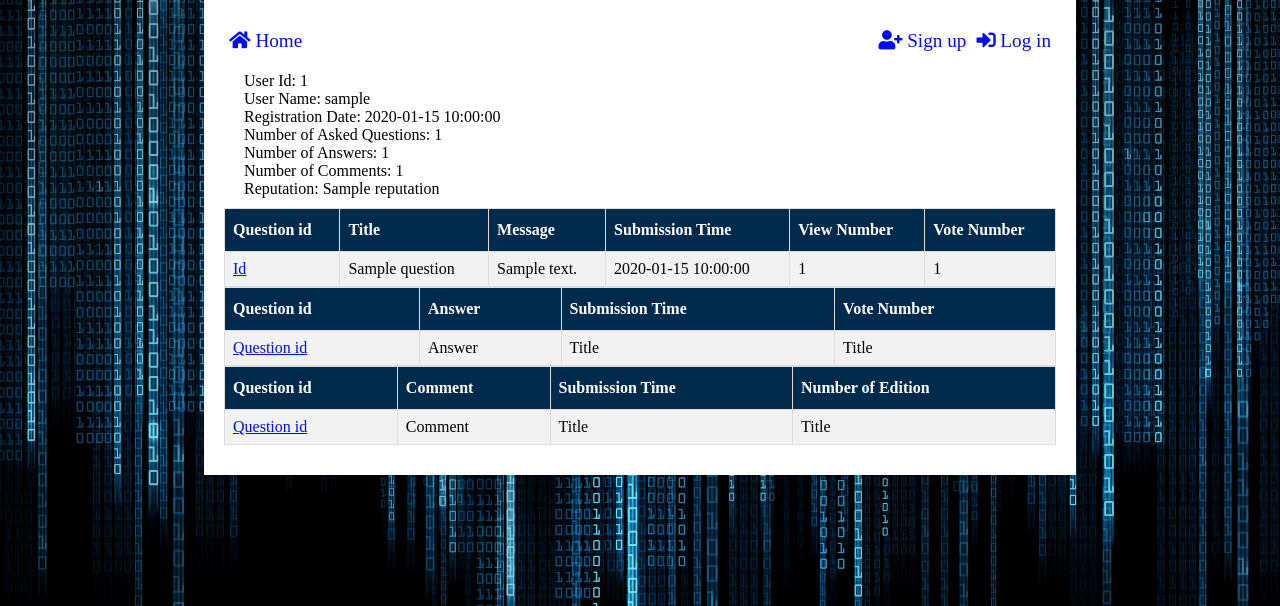
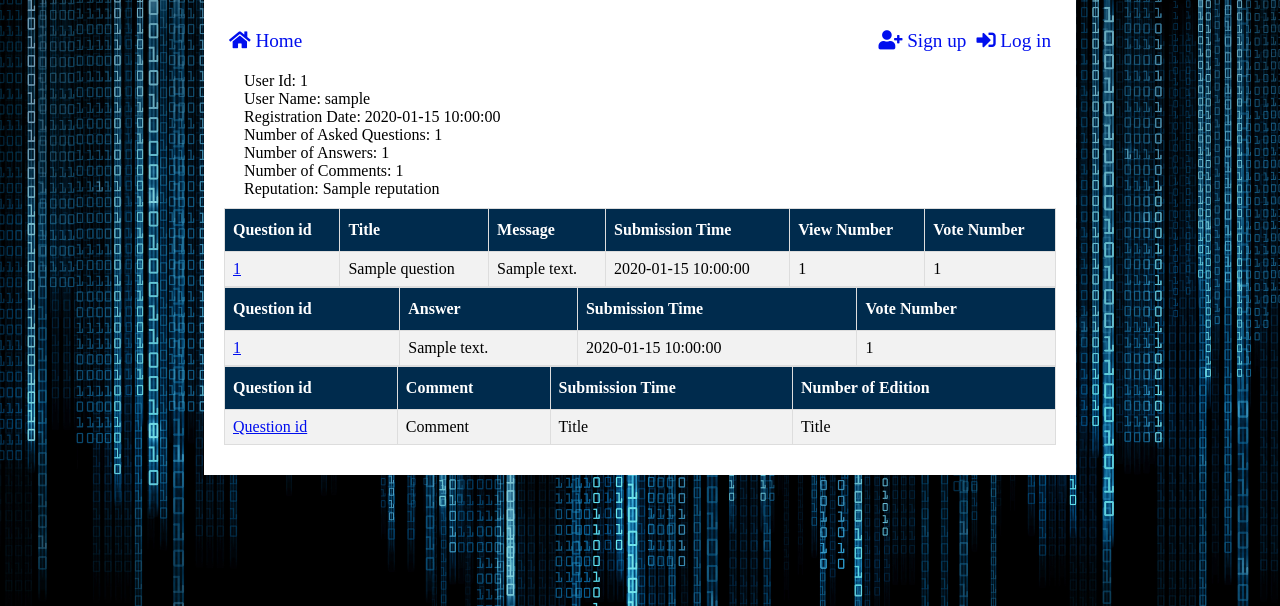
Before and after one commit to zsofiam/ask-mate-3-python, a Flask app: template templates/user_profile.html in a window 1280 px wide. Shown: the top 606 px of the page. Run offline with Flask 2, Linux system fonts and the light colour scheme; the template is opened without the code that fills it: most values are stand-ins (such as "Sample title", 1, 10 or a date in 2020).

Commit message:
show answers in table in user profile

```diff
--- a/server.py
+++ b/server.py
@@ -317,8 +317,9 @@ def users_table():
 def user_profile(user_id):
     userdata = data_manager.get_user_by_id(user_id)
     questions = data_manager.get_user_question(user_id)
+    answers = data_manager.get_user_answer(user_id)
     return render_template('user_profile.html', userdata=userdata,
-                           questions=questions)
+                           questions=questions, answers=answers)
 
 
 if __name__ == "__main__":
--- a/templates/user_profile.html
+++ b/templates/user_profile.html
@@ -40,7 +40,7 @@
         </tr>
         {% for question in questions %}
         <tr>
-            <td><a href="/question/{{ question['id'] }}">Id</a></td>
+            <td><a href="/question/{{ question['id'] }}">{{ question['id'] }}</a></td>
             <td>{{ question['title'] }}</td>
             <td>{{ question['message'] }}</td>
             <td>{{ question['submission_time'] }}</td>
@@ -56,12 +56,14 @@
             <th>Submission Time</th>
             <th>Vote Number</th>
         </tr>
+        {% for answer in answers %}
         <tr>
-            <td><a href="/question/{{ id }}">Question id</a></td>
-            <td>Answer</td>
-            <td>Title</td>
-            <td>Title</td>
+            <td><a href="/question/{{ answer['user_id'] }}">{{ answer['user_id'] }}</a></td>
+            <td>{{ answer['message'] }}</td>
+            <td>{{ answer['submission_time'] }}</td>
+            <td>{{ answer['vote_number'] }}</td>
         </tr>
+        {% endfor %}
     </table>
     <table class="users-table">
         <tr>
```
Also changed, not shown: data_manager.py (+8 -0 lines).
